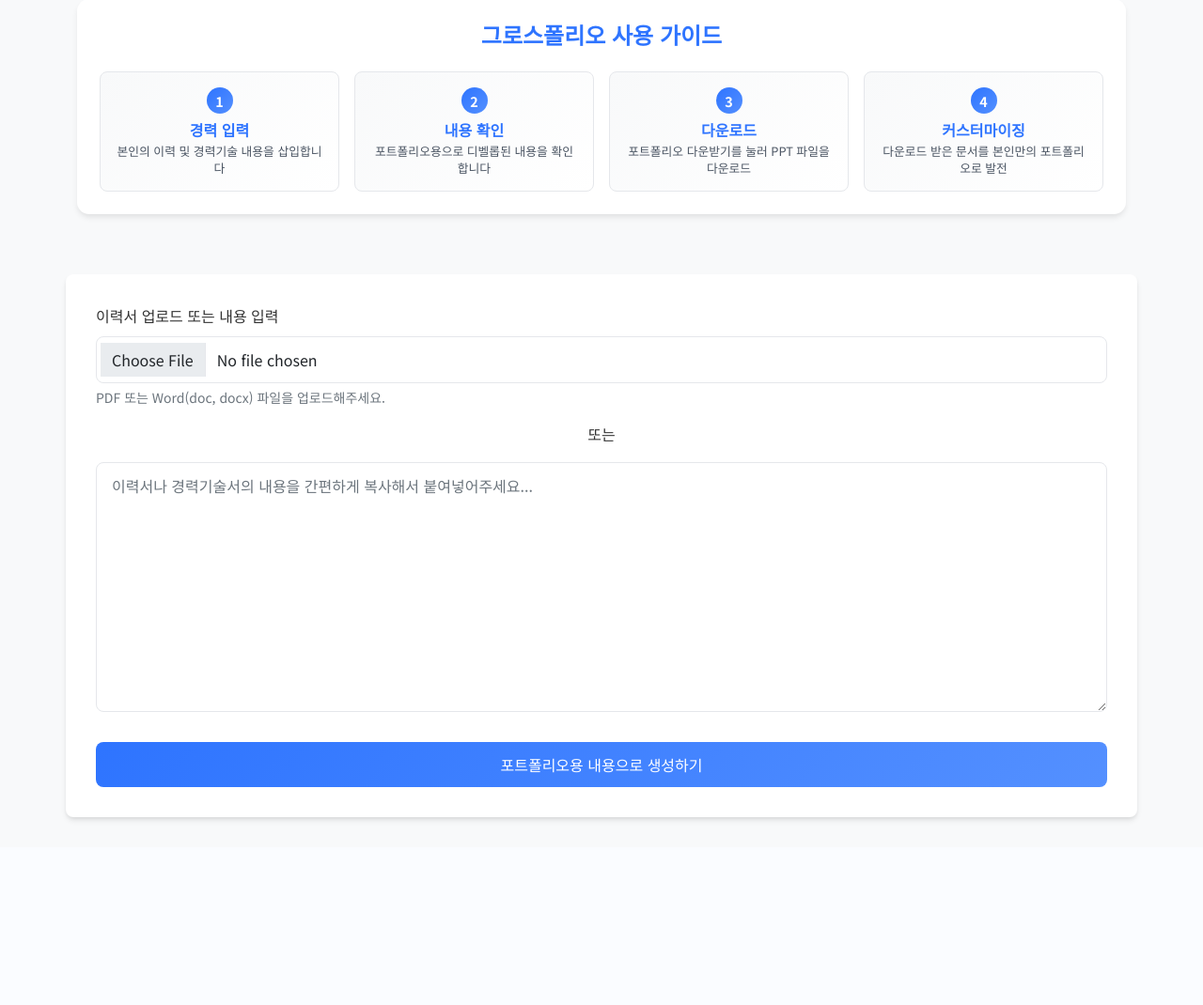
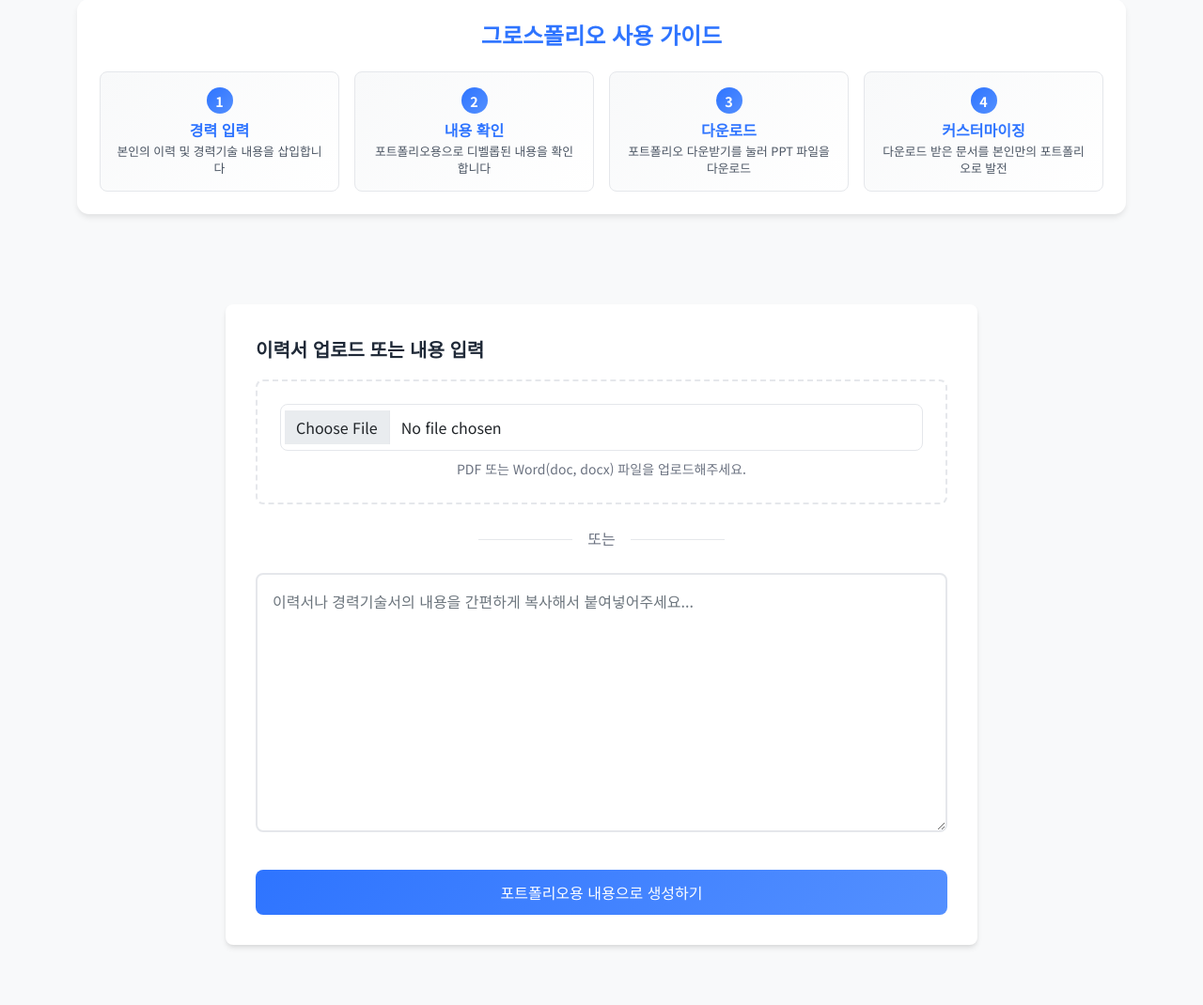
Before and after one commit to earningss793/GROWTHFOLIO2, a Flask app: page / in a window 1280 px wide. Shown: the part 497-1567 px from the top of the page at 94% size. Before the commit the page ends 1372 px from the top, so only its background shows below. Run offline with Flask 3, Linux system fonts and the light colour scheme; some libraries are stand-ins or nearby versions.

Commit message:
Agent query: 이제 파일 업로드 부분이 잘 보이시나요? 파일 업로드 영역과 텍스트 입력 영역이 구분되어 보이시나요?
Add file upload functionality and styling to the resume upload section.

Screenshot: https://storage.googleapis.com/screenshot-production-us-central1/2ddb2ace-feac-4855-9cc1-31eebc75f8a6/0772877b-ffe0-47ed-a6fa-9666ca3fb871.jpg

```diff
--- a/static/css/styles.css
+++ b/static/css/styles.css
@@ -107,6 +107,90 @@ body {
 /* Main Content */
 .main-content {
     padding: 2rem 0;
+}
+
+/* File Upload Styles */
+.file-upload {
+    background-color: #fff;
+    border: 2px dashed #e5e7eb;
+    border-radius: 0.5rem;
+    padding: 1.5rem;
+    text-align: center;
+    transition: all 0.2s;
+}
+
+.file-upload:hover {
+    border-color: #2E74FF;
+    background-color: #f8f9fa;
+}
+
+.file-upload input[type="file"] {
+    margin-bottom: 0.5rem;
+}
+
+.or-divider {
+    position: relative;
+    display: inline-block;
+    padding: 0 1rem;
+    color: #6b7280;
+    font-weight: 500;
+}
+
+.or-divider::before,
+.or-divider::after {
+    content: '';
+    position: absolute;
+    top: 50%;
+    width: 100px;
+    height: 1px;
+    background-color: #e5e7eb;
+}
+
+.or-divider::before {
+    right: 100%;
+}
+
+.or-divider::after {
+    left: 100%;
+}
+
+#fileHelp {
+    margin-top: 0.5rem;
+    color: #6b7280;
+    font-size: 0.875rem;
+}
+
+
+/* 업로드 컨테이너 개선 */
+.upload-container {
+    background-color: white;
+    border-radius: 1rem;
+    padding: 2rem;
+    box-shadow: 0 4px 6px -1px rgba(0, 0, 0, 0.1);
+    margin: 2rem auto;
+    max-width: 800px;
+}
+
+.upload-container .form-label {
+    font-size: 1.25rem;
+    font-weight: 600;
+    color: #1f2937;
+    margin-bottom: 1rem;
+}
+
+.upload-container textarea {
+    border: 2px solid #e5e7eb;
+    border-radius: 0.5rem;
+    padding: 1rem;
+    font-size: 1rem;
+    resize: vertical;
+    min-height: 200px;
+}
+
+.upload-container textarea:focus {
+    border-color: #2E74FF;
+    box-shadow: 0 0 0 3px rgba(46, 116, 255, 0.1);
+    outline: none;
 }
 
 .upload-container {
--- a/templates/index.html
+++ b/templates/index.html
@@ -108,21 +108,21 @@
     <div class="container main-content">
         <div class="upload-container">
             <form id="resume-form">
-                <div class="mb-3">
+                <div class="mb-4">
                     <label class="form-label">이력서 업로드 또는 내용 입력</label>
-                    <div class="file-upload mb-3">
+                    <div class="file-upload mb-4">
                         <input type="file" class="form-control" id="resume-file" accept=".pdf,.doc,.docx"
                                aria-describedby="fileHelp">
                         <div id="fileHelp" class="form-text">PDF 또는 Word(doc, docx) 파일을 업로드해주세요.</div>
                     </div>
-                    <div class="text-center mb-3">
+                    <div class="text-center mb-4">
                         <span class="or-divider">또는</span>
                     </div>
                     <textarea class="form-control" id="resume-text" name="resume_text"
                               rows="10" placeholder="이력서나 경력기술서의 내용을 간편하게 복사해서 붙여넣어주세요..."></textarea>
                 </div>
 
-                <div class="progress">
+                <div class="progress" style="display: none;">
                     <div class="progress-bar progress-bar-striped progress-bar-animated"
                          role="progressbar"
                          aria-valuenow="0"
```
